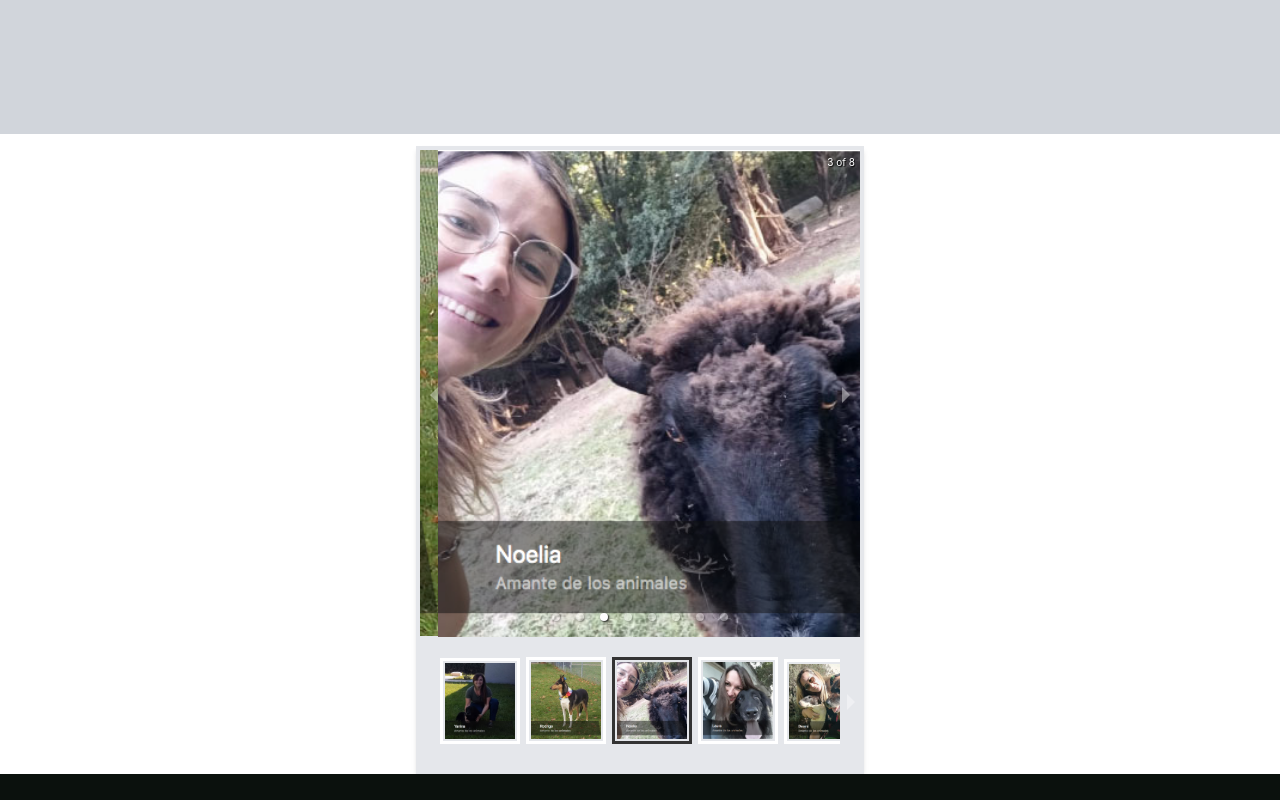
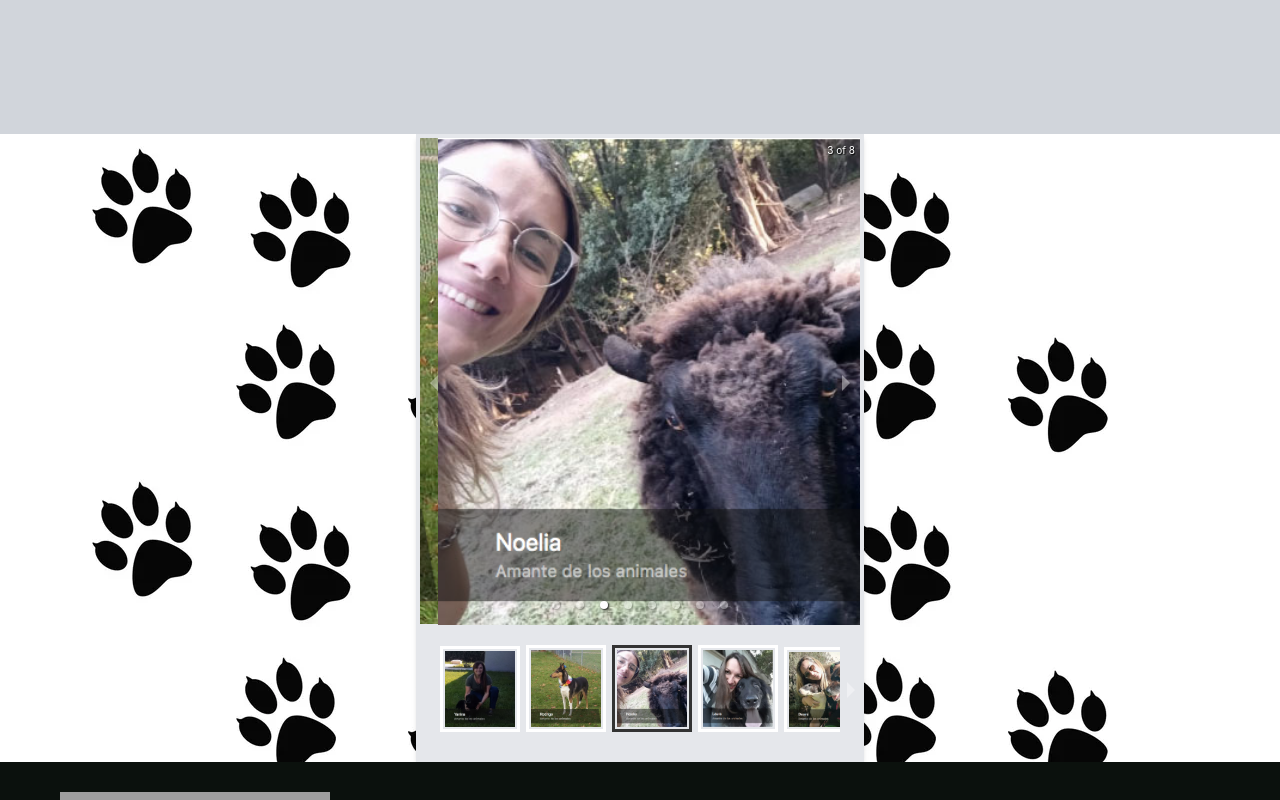
Before and after one commit to andresldelfino/mercadoCanino, a React (Create React App) app: page / in a window 1280 px wide. Shown: the part 2320-3120 px from the top of the page. Built offline with nearby package versions, Linux system fonts and the light colour scheme; grey boxes are pictures that could not be loaded.

Commit message:
bakcgroundPatasCarrusell

```diff
--- a/src/components/carrusell.jsx
+++ b/src/components/carrusell.jsx
@@ -3,8 +3,10 @@ import "react-responsive-carousel/lib/styles/carousel.min.css";
 import { Carousel } from 'react-responsive-carousel';
 export default function CarouselComponent2() {
     return (
-        <div class="max-w-md p-1 mx-auto mt-3 bg-gray-200 sm:shadow-md sm::rounded-md sm:bg-gray-100 sm:p-1 md:bg-gray-200">
-            <Carousel infiniteLoop useKeyboardArrows autoPlay>
+        <div class="bg-[url('../public/img2/fondo.jpg')]">
+        <div class="  max-w-md p-1 mx-auto mt-0 bg-gray-200 sm:shadow-md sm::rounded-md sm:bg-gray-100 sm:p-1 md:bg-gray-200  ">
+        <Carousel infiniteLoop useKeyboardArrows autoPlay >
+
             <div >
             <img src= {'../img2/img1.png'} alt="integrante/yanina" />
             </div>
@@ -32,5 +34,8 @@ export default function CarouselComponent2() {
 
         </Carousel>
     </div>
+
+    </div>
+
     );
 }
```
Also changed, not shown: public/img2/fondo.jpg (added), 1 other file (tests, documents, lock files or other folders). Lines whose indentation alone changed are shown as unchanged.
